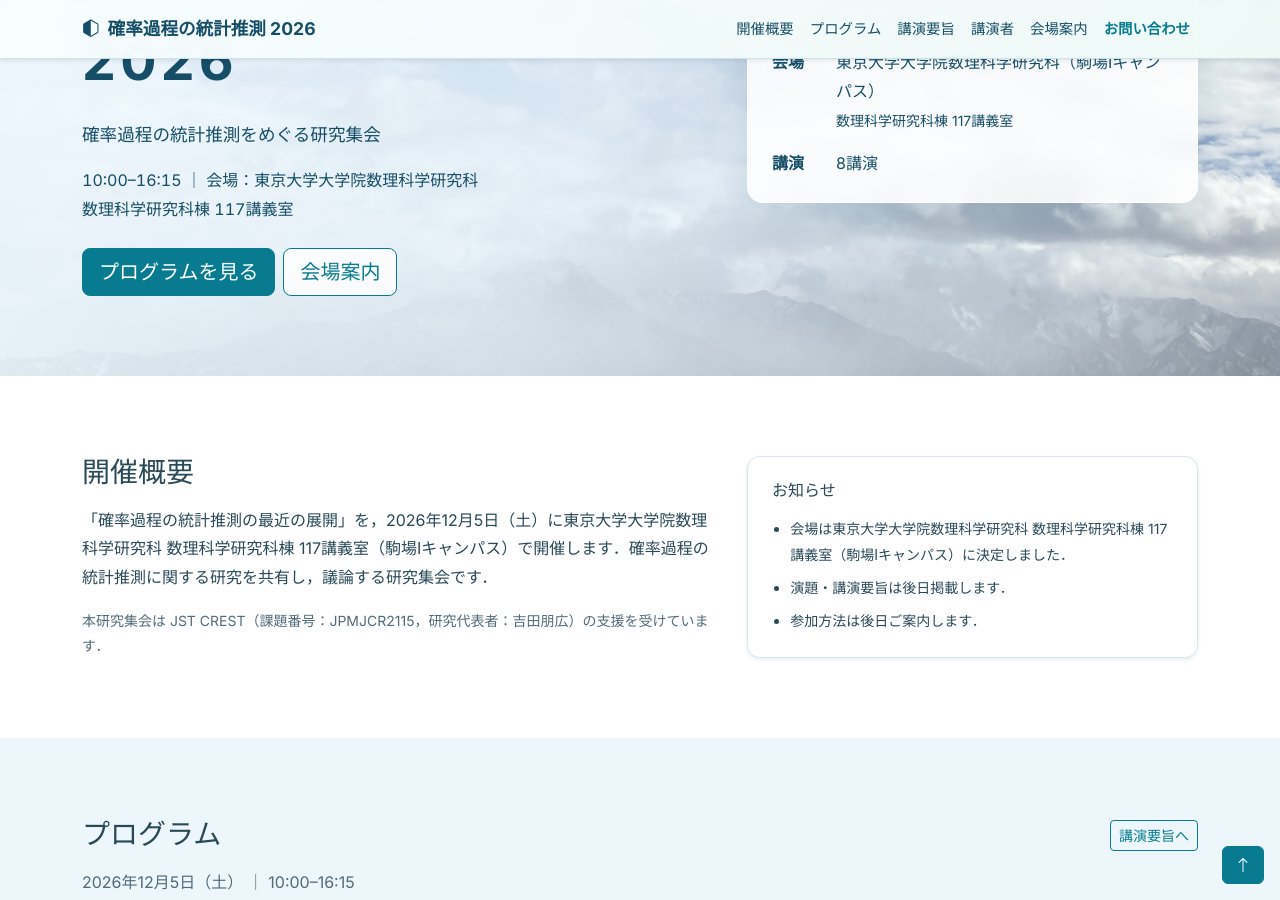
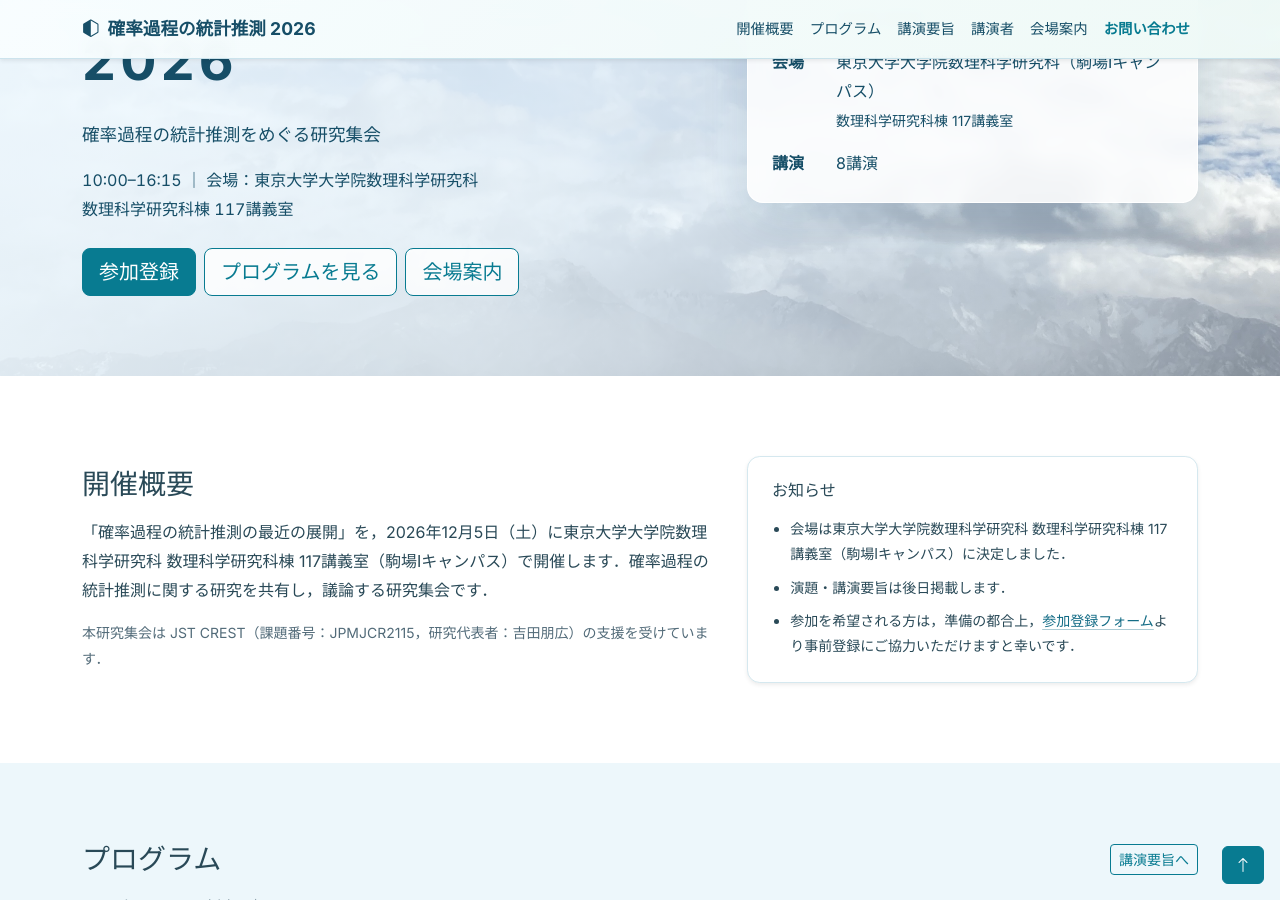
Before and after one commit to KKamatani/2026-spi, a Jekyll site: the page built from index.md, in a window 1280 px wide and 900 px high, scrolled down 326 px. Built offline with Jekyll 4.4.1, drawn with Linux system fonts in a browser that asks for light colours; a script that is not in the unit is left out.

Commit message:
Update the programme

```diff
--- a/_data/event.yml
+++ b/_data/event.yml
@@ -1,6 +1,7 @@
 date: "2026-12-05"
 date_label: "2026年12月5日（土）"
 time: "10:00–16:15"
+registration_url: "https://forms.gle/hg4opVjyJioVF4Jj7"
 venue: "東京大学大学院数理科学研究科"
 campus: "駒場Ⅰキャンパス"
 city: "東京都目黒区"
--- a/_includes/head.html
+++ b/_includes/head.html
@@ -12,3 +12,5 @@
 <link rel="icon" type="image/svg+xml" href="{{ '/assets/img/favicon.svg' | relative_url }}" />
 <!-- Site CSS -->
 <link href="{{ '/assets/css/site.css' | relative_url }}" rel="stylesheet" />
+<!-- MathJax renders the math delimiters generated by kramdown. -->
+<script defer src="https://cdn.jsdelivr.net/npm/mathjax@4/tex-chtml.js"></script>
--- a/index.md
+++ b/index.md
@@ -14,7 +14,8 @@ image: /assets/img/IMG_4837.jpeg
         <p class="lead mt-3">確率過程の統計推測をめぐる研究集会</p>
         <p class="hero-meta mb-0">{{ event.time }} ｜ 会場：{{ event.venue }}<br>{{ event.room }}</p>
         <div class="d-flex gap-2 mt-4 flex-wrap">
-          <a href="#programme" class="btn btn-primary btn-lg">プログラムを見る</a>
+          <a href="{{ event.registration_url | escape }}" class="btn btn-primary btn-lg" target="_blank" rel="noopener noreferrer">参加登録</a>
+          <a href="#programme" class="btn btn-outline-primary btn-lg">プログラムを見る</a>
           <a href="#venue" class="btn btn-outline-primary btn-lg">会場案内</a>
         </div>
       </div>
@@ -47,7 +48,7 @@ image: /assets/img/IMG_4837.jpeg
             <ul class="small mb-0 notice-list">
               <li>会場は{{ event.venue }} {{ event.room }}（{{ event.campus }}）に決定しました．</li>
               <li>演題・講演要旨は後日掲載します．</li>
-              <li>参加方法は後日ご案内します．</li>
+              <li>参加を希望される方は，準備の都合上，<a href="{{ event.registration_url | escape }}" target="_blank" rel="noopener noreferrer">参加登録フォーム</a>より事前登録にご協力いただけますと幸いです．</li>
             </ul>
           </div>
         </div>
```
Also changed, not shown: README.md.
